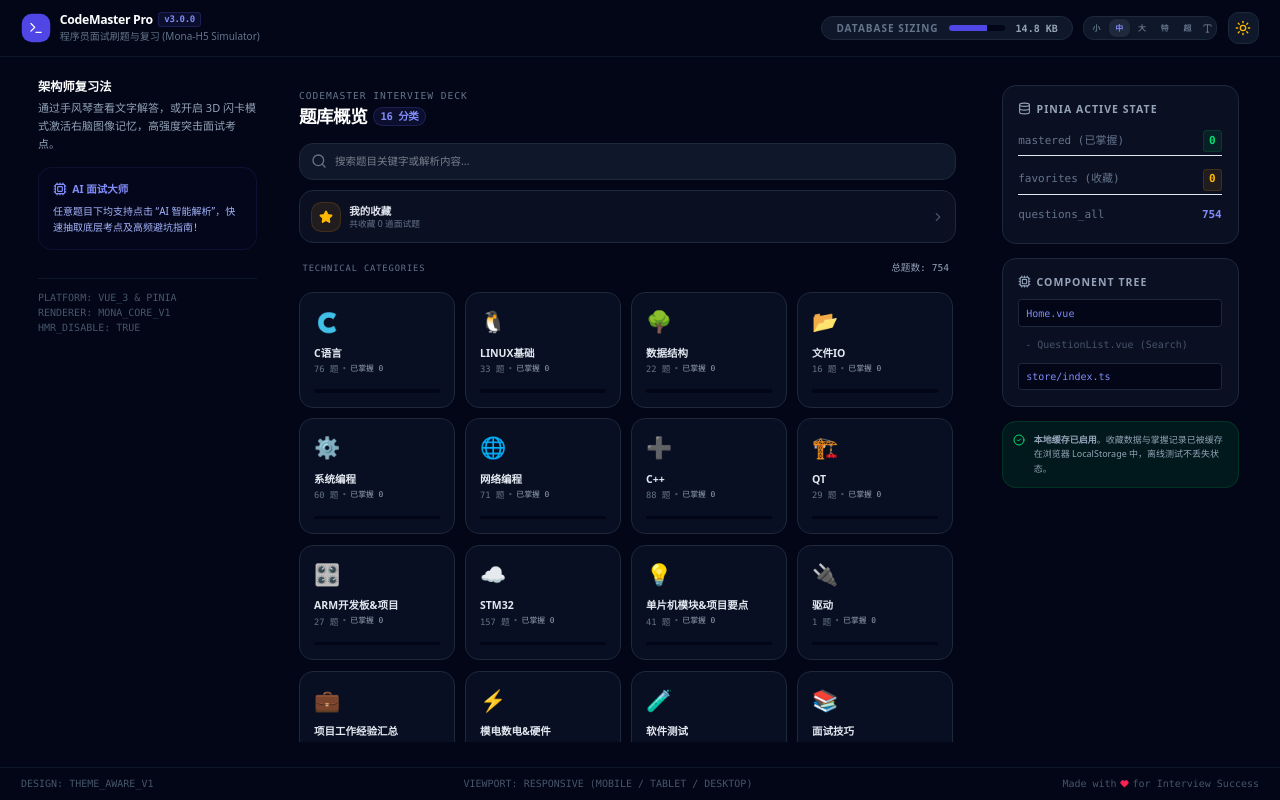
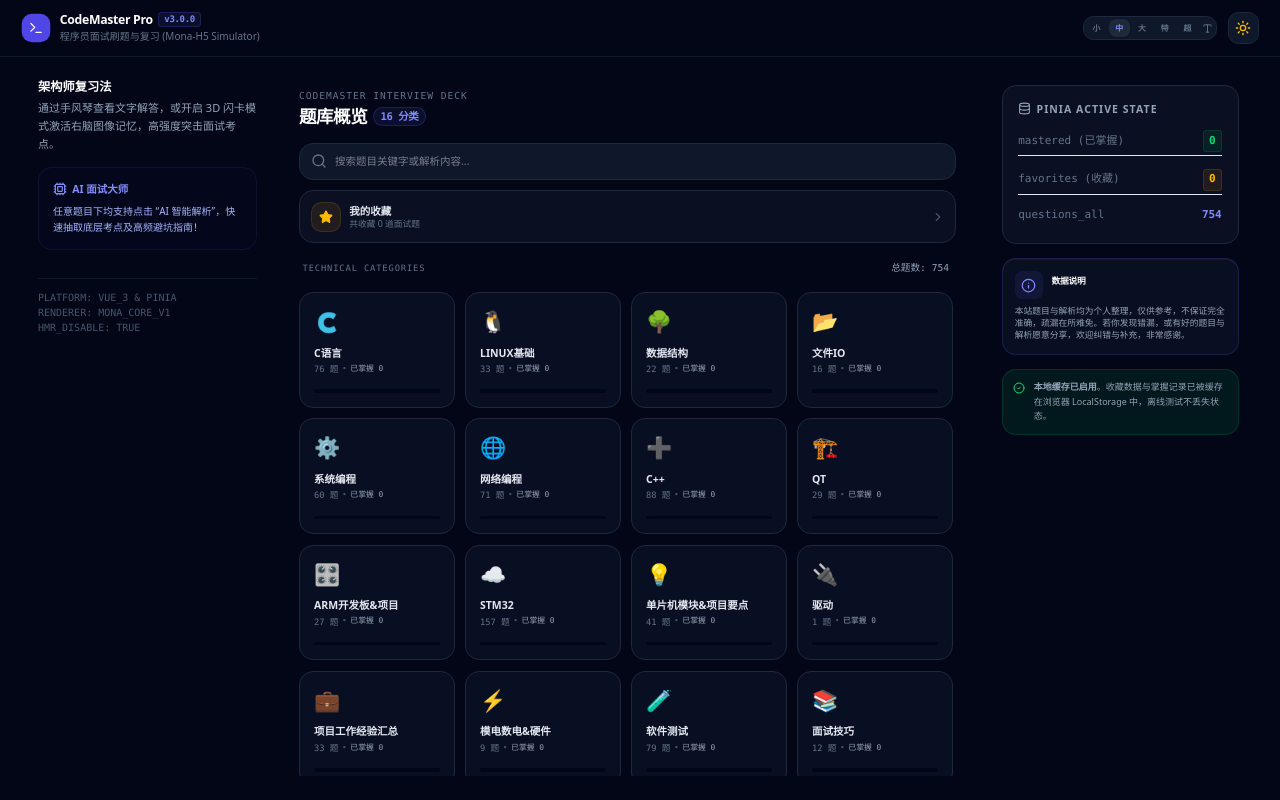
Before and after one commit to Luo2201657708/gemini-interview, a Vue app: page / in a window 1280 px wide. Built offline with nearby package versions, Linux system fonts and the light colour scheme.

Commit message:
🐞 fix: 主页样式修改

```diff
--- a/src/App.vue
+++ b/src/App.vue
@@ -1,7 +1,7 @@
 <script setup lang="ts">
-import { ref, computed } from 'vue'
+import { ref } from 'vue'
 import { useAppStore } from './store'
-import { Terminal, Database, Cpu, Heart, CheckCircle2 } from 'lucide-vue-next'
+import { Terminal, Database, Cpu, CheckCircle2, Info } from 'lucide-vue-next'
 import HomeView from './views/Home.vue'
 import CategoryView from './views/Category.vue'
 import ThemeToggle from './components/ThemeToggle.vue'
@@ -22,29 +22,6 @@ function handleViewFavorites() {
 function handleBackToHome() {
   currentCategoryName.value = null
 }
-
-const activeComponentStack = computed(() => {
-  if (currentCategoryName.value === null) {
-    return [
-      { name: 'Home.vue', active: true },
-      { name: '- QuestionList.vue (Search)', active: false },
-      { name: 'store/index.ts', active: true }
-    ]
-  } else if (currentCategoryName.value === '我的收藏') {
-    return [
-      { name: 'Category.vue (Favorites)', active: true },
-      { name: '- Flashcard.vue / QuestionList.vue', active: true },
-      { name: 'store/index.ts', active: true }
-    ]
-  } else {
-    return [
-      { name: `Category.vue (${currentCategoryName.value})`, active: true },
-      { name: '- QuestionList.vue', active: true },
-      { name: '- Flashcard.vue', active: true },
-      { name: 'store/index.ts', active: true }
-    ]
-  }
-})
 </script>
 
 <template>
@@ -65,13 +42,6 @@ const activeComponentStack = computed(() => {
       </div>
 
       <div class="flex items-center gap-3">
-        <div class="bg-app-surface border border-app rounded-full px-4 py-1 flex items-center gap-3">
-          <span class="text-[10px] font-bold text-app-muted uppercase tracking-widest">Database Sizing</span>
-          <div class="h-1.5 w-16 bg-app-inset rounded-full overflow-hidden">
-            <div class="w-[68%] h-full bg-app-accent-solid"></div>
-          </div>
-          <span class="text-[10px] font-mono font-bold text-app-secondary">14.8 KB</span>
-        </div>
         <TextScaleToggle />
         <ThemeToggle />
       </div>
@@ -160,25 +130,22 @@ const activeComponentStack = computed(() => {
           </div>
         </div>
 
-        <div class="bg-app-panel rounded-2xl border border-app p-4.5">
-          <div class="flex items-center gap-1.5 text-app-secondary text-xs font-bold mb-3">
-            <Cpu :size="13" />
-            <span class="uppercase tracking-widest">Component Tree</span>
+        <div
+          class="bg-app-panel rounded-2xl border border-app-accent p-3.5 shadow-[inset_0_1px_0_rgb(255_255_255_/_0.04)] grid grid-cols-[auto_1fr] gap-x-2.5 gap-y-1.5 items-start"
+        >
+          <div
+            class="flex size-8 shrink-0 items-center justify-center rounded-lg bg-app-accent-bg text-app-accent row-start-1"
+          >
+            <Info :size="15" :stroke-width="2" />
           </div>
-          <div class="space-y-1.5 font-mono text-[10px]">
-            <div
-              v-for="comp in activeComponentStack"
-              :key="comp.name"
-              class="px-2 py-1.5 rounded transition"
-              :class="[
-                comp.active
-                  ? 'bg-app-inset border border-app text-app-accent'
-                  : 'text-app-faint'
-              ]"
-            >
-              {{ comp.name }}
-            </div>
-          </div>
+          <p class="text-app-xs font-bold text-app-heading tracking-tight leading-tight min-w-0 pt-1">
+            数据说明
+          </p>
+          <p
+            class="col-span-2 text-app-xs leading-[1.65] text-app-secondary antialiased [text-wrap:pretty]"
+          >
+            本站题目与解析均为个人整理，仅供参考，不保证完全准确，疏漏在所难免。若你发现错漏，或有好的题目与解析愿意分享，欢迎纠错与补充，非常感谢。
+          </p>
         </div>
 
         <div class="bg-green-500/10 p-3 rounded-2xl border border-green-500/15 flex gap-2.5 items-start">
@@ -189,16 +156,6 @@ const activeComponentStack = computed(() => {
         </div>
       </div>
 
-    </div>
-
-    <div class="hidden md:flex w-full bg-app border-t border-app-subtle py-2.5 px-6 shrink-0 justify-between items-center text-[10px] text-app-faint font-mono">
-      <div>DESIGN: THEME_AWARE_V1</div>
-      <div>VIEWPORT: RESPONSIVE (MOBILE / TABLET / DESKTOP)</div>
-      <div class="flex items-center gap-1">
-        <span>Made with</span>
-        <Heart class="text-rose-500 hover:scale-110 transition-transform" :size="9" fill="currentColor" />
-        <span>for Interview Success</span>
-      </div>
     </div>
 
   </div>
```
